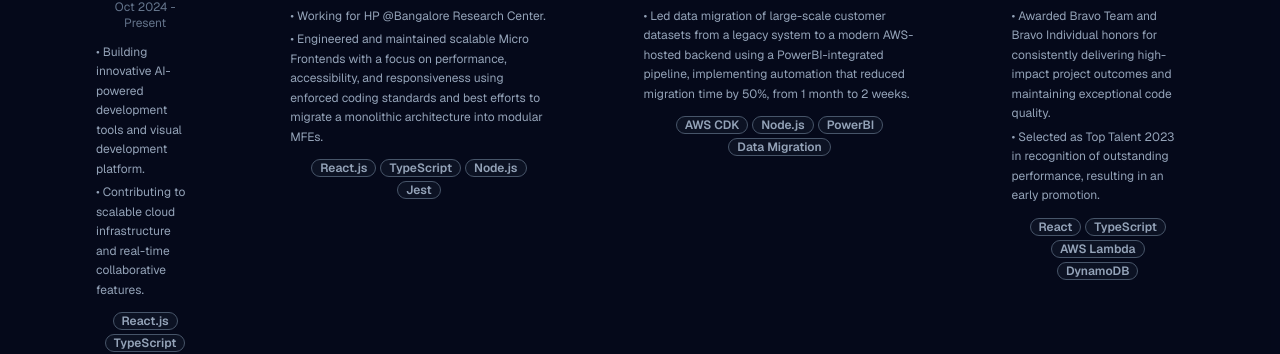
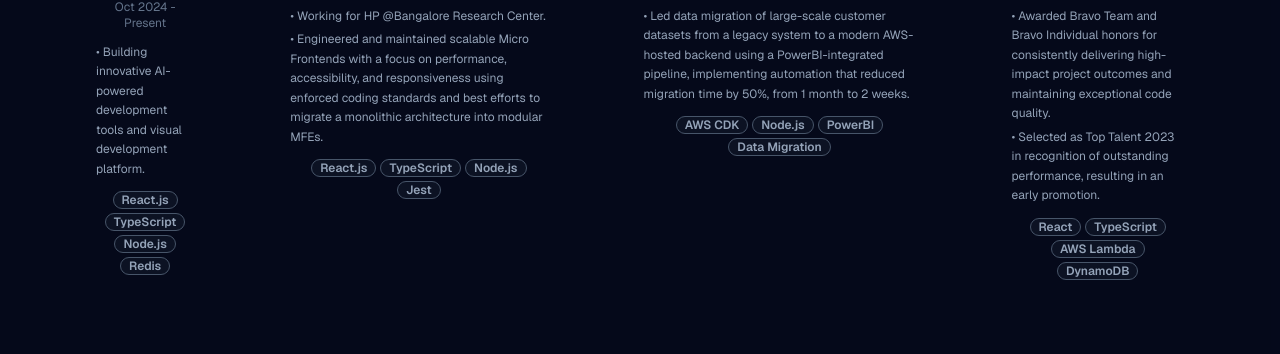
Before and after one commit to floating-dynamo/dev-portfolio, a React (Vite) app: page / in a window 1280 px wide. Shown: the part 2020-2374 px from the top of the page. Built offline with nearby package versions, Linux system fonts and the light colour scheme.

Commit message:
Remove second description point from Builder.io experience
cgen-60ea9110d2f14949a28333aa640b6af6

```diff
--- a/src/components/Experience.tsx
+++ b/src/components/Experience.tsx
@@ -28,7 +28,6 @@ const Experience = () => {
       type: 'Full-time',
       description: [
         'Building innovative AI-powered development tools and visual development platform.',
-        'Contributing to scalable cloud infrastructure and real-time collaborative features.',
       ],
       technologies: ['React.js', 'TypeScript', 'Node.js', 'Redis', 'GCP'],
       isActive: true
```
